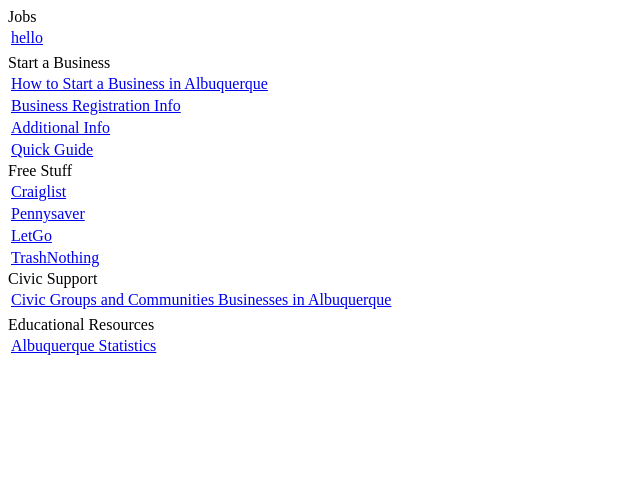
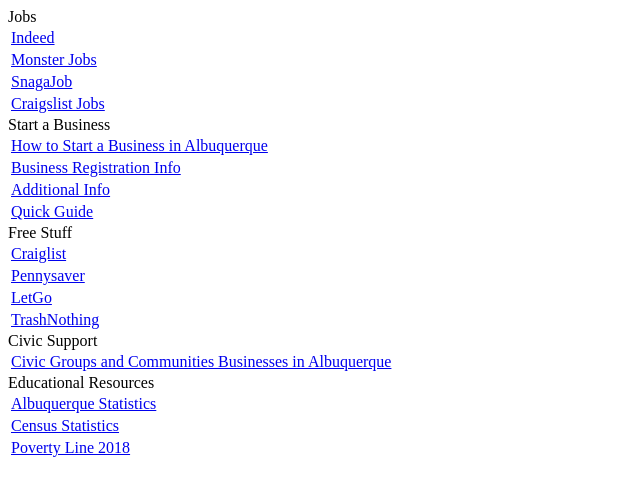
Before and after one commit to agauba5/DDCH4ABQ, a PHP site: page /resources.php in a window 1280 px wide. Shown: the top 496 px of the page, without its empty margins (0-640 px from the left). Run offline with PHP 8.4, Linux system fonts and the light colour scheme.

Commit message:
more links

```diff
--- a/resources.php
+++ b/resources.php
@@ -8,11 +8,21 @@
         <table>
             Jobs
             <tr>
-                <td><a href="test.com">hello</a></td>
+                <td><a href="https://www.indeed.com/l-Albuquerque,-NM-jobs.html">Indeed</a></td>
             </tr>
             <tr>
-                <td><a href=""></a></td>
+                <td><a href="https://www.monster.com/jobs/l-albuquerque,-nm.aspx">
+                     Monster Jobs</a></td>
             </tr>
+            <tr>
+                <td><a href="https://www.snagajob.com/job-search/w-albuquerque,+nm">
+                     SnagaJob</a></td>
+            </tr>
+            <tr>
+                <td><a href="https://albuquerque.craigslist.org/">
+                     Craigslist Jobs</a></td>
+            </tr>
+
         </table>
 
         <table>
@@ -62,31 +72,21 @@
                         <td><a href="https://www.alignable.com/albuquerque-nm/directory/alpha/civic-groups-and-communities">
                              Civic Groups and Communities Businesses in Albuquerque</a></td>
             </tr>
-            <tr>
-                <td><a href=""></a></td>
-            </tr>
         </table>
 
         <table>
             Educational Resources
             <tr>
-                    <td><a href="https://datausa.io/profile/geo/albuquerque-nm/">
-                         Albuquerque Statistics</a></td>
+                <td><a href="https://datausa.io/profile/geo/albuquerque-nm/">
+                     Albuquerque Statistics</a></td>
             </tr>
             <tr>
-                <td><a href=""></a></td>
+                <td><a href="https://www.census.gov/quickfacts/fact/table/albuquerquecitynewmexico/PST045216">
+                     Census Statistics</a></td>
             </tr>
-                        <tr>
-                <td><a href=""></a></td>
-            </tr>
-                       <tr>
-                <td><a href=""></a></td>
-            </tr>
-                        <tr>
-                <td><a href=""></a></td>
-            </tr>
-                        <tr>
-                <td><a href=""></a></td>
+            <tr>
+                <td><a href="https://q1medicare.com/q1group/MedicareAdvantagePartD/Blog.php?blog=2018-Federal-Poverty-Level-Guidelines--FPL---2018-LIS-Qualifications-and-Benefits&blog_id=674&frompage=8">
+                     Poverty Line 2018</a></td>
             </tr>
         </table>
 
```
